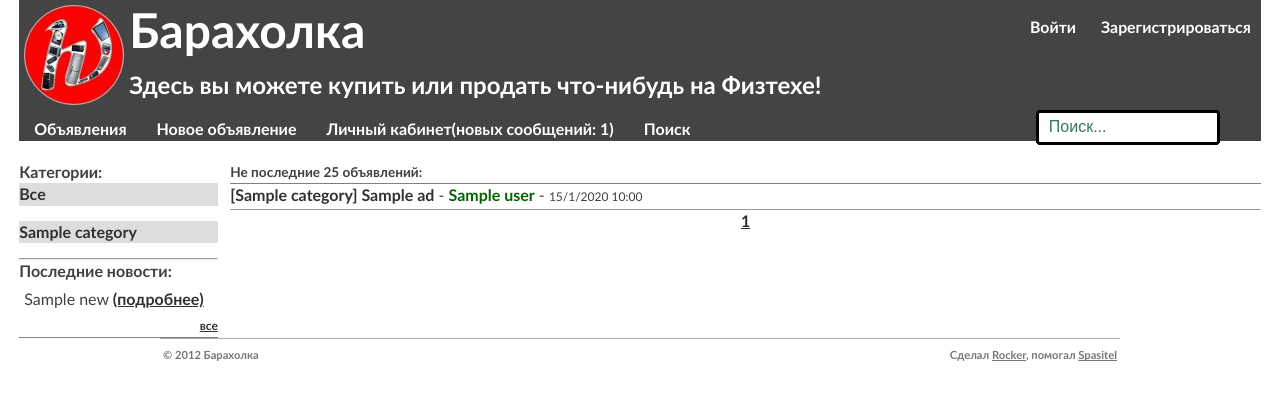
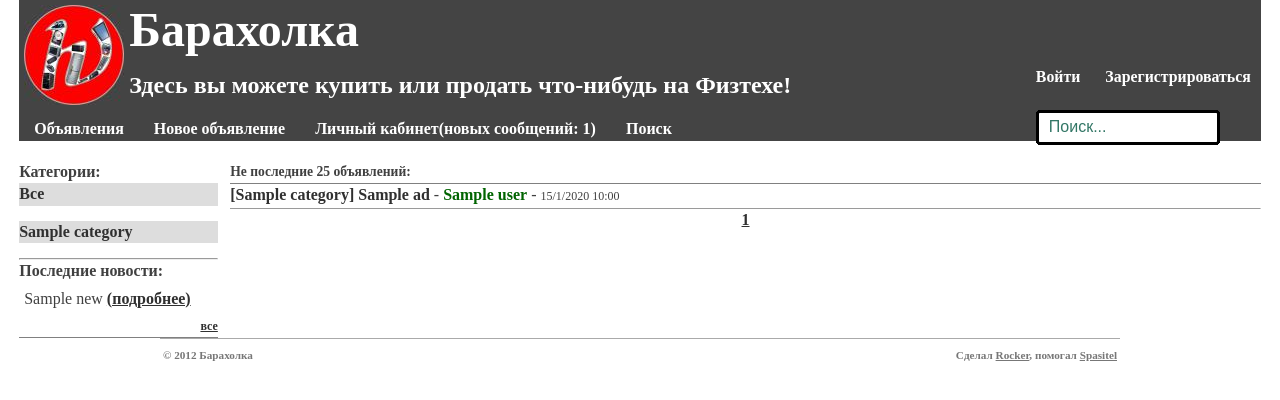
Before and after one commit to wd5/baraholka, a Django app: template buy/templates/main.html in a window 1280 px wide. Shown: the top 400 px of the page. Run offline with Django 3.2, Linux system fonts and the light colour scheme; the template is opened without the code that fills it: most values are stand-ins (such as "Sample title", 1, 10 or a date in 2020); form fields are guessed from the names that the template uses; parts of the project's set-up code (start-up, migrations or seed data) failed here and were passed over.

Commit message:
Fixed layout in some browsers.

```diff
--- a/buy/static/stylegreen.css
+++ b/buy/static/stylegreen.css
@@ -4,7 +4,7 @@
    padding: 0; }
 body {
    color: #000000;
-   font-family: 'Trebuchet MS', Arial, Verdana, Helvetica, sans-serif;
+   /*font-family: 'Trebuchet MS', Arial, Verdana, Helvetica, sans-serif;*/
    font-size: 100%;
    background: white repeat-x; }
 
@@ -31,7 +31,7 @@ body {
 /*   border-left: 2px dotted black;
    border-right: 2px dotted black;*/
 }
-#ad a {
+#item a {
    text-decoration: none;
 }
 #midsidebar { /* C-S-S Layout */
@@ -64,7 +64,7 @@ code, pre {font-size: 1.2em;
 	color:#404040; }
 blockquote:before, blockquote:after {content: "\"";
 	font-size: 16pt;
-	font-family: serif; }
+	/*font-family: serif;*/ }
 blockquote {
 	margin: 10px 0 0 0;
 	padding: 5px;
@@ -120,7 +120,7 @@ input.button {
 /*    border: 1px solid #499279;  */
 }
 input, select, textarea {
-   font-family: Arial, Helvetica, sans-serif;
+   /*font-family: Arial, Helvetica, sans-serif;*/
    font-size: 1.0em; }
 h2 {
    font-size: 1.25em;
@@ -161,7 +161,7 @@ img.float-left {
 }
 #identity {
    height: 50px;
-   width: 410px;
+   width: 900px;
    border: 0px;
    float: left; }
 #identity h1 {
--- a/buy/templates/main.html
+++ b/buy/templates/main.html
@@ -64,7 +64,7 @@
 	<font style='font-size:85%'><b>{% if p_num == 1 %}П{%else%}Не п{%endif%}оследние 25 объявлений:</b></font>
 	<hr size='1' noshade>
 	{% for ad in ads_list %}
-	  <div id='ad'><a href='/ads/{{ad.id}}'>[{{ ad.category }}] {{ad.name}}</a> - {% ifequal user ad.user %}<b style='color:red'>{% else %}<b style='color:darkgreen'>{% endifequal %}{{ad.user}}</b> - <font style='font-size:75%'>{{ad.created|date:"j/n/Y H:i"}}</font><hr size='1'></div>
+	  <div id='item'><a href='/ads/{{ad.id}}'>[{{ ad.category }}] {{ad.name}}</a> - {% ifequal user ad.user %}<b style='color:red'>{% else %}<b style='color:darkgreen'>{% endifequal %}{{ad.user}}</b> - <font style='font-size:75%'>{{ad.created|date:"j/n/Y H:i"}}</font><hr size='1'></div>
 	{% endfor %}
 
 {% block paging %}
```
